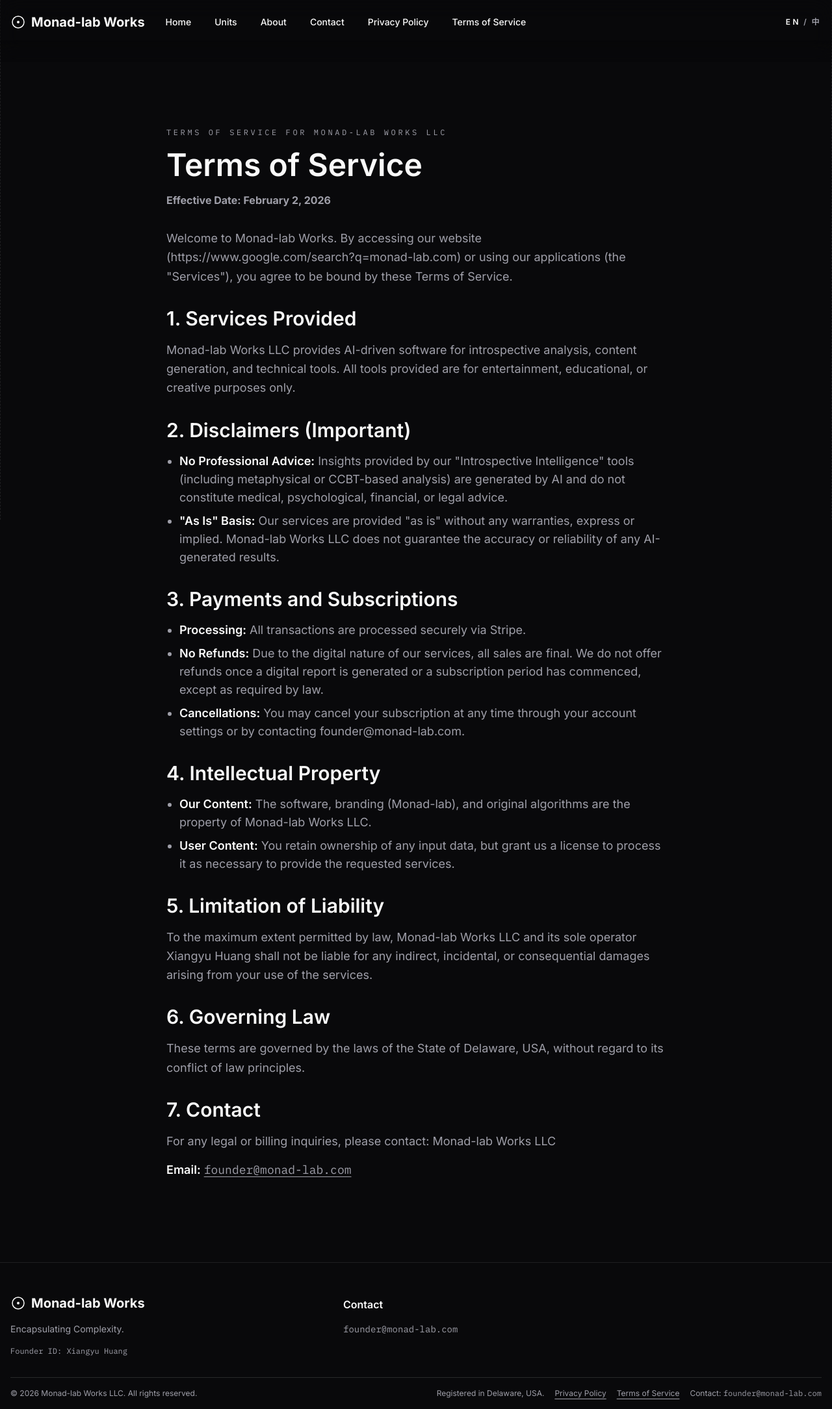
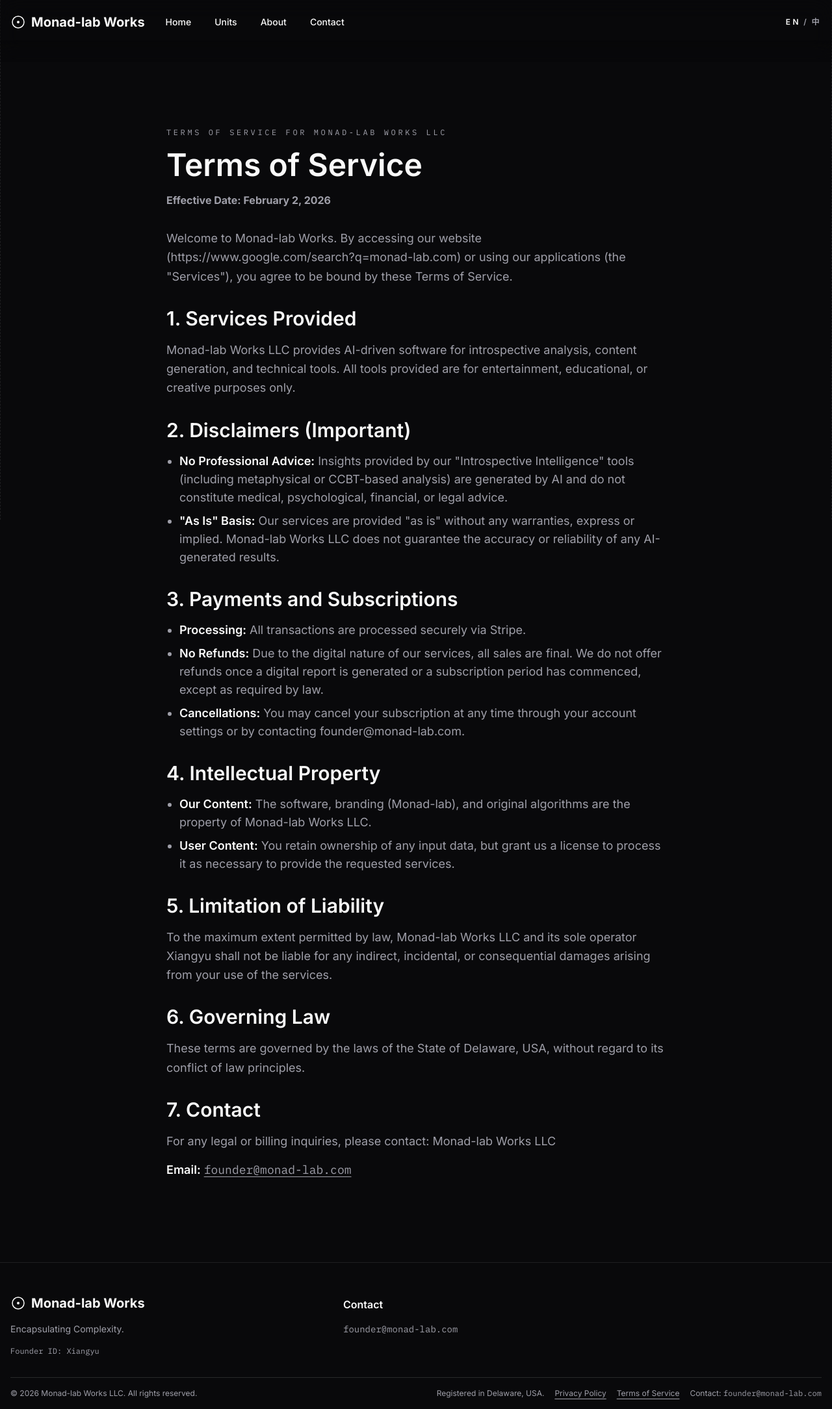
Before and after one commit to daisyluvr42/monad-lab-web, a Next.js app: page /terms in a window 1280 px wide. Shown: the whole page at 65% size. Built offline with nearby package versions, Linux system fonts and the light colour scheme.

Commit message:
feat: simplify founder name and update navigation links

```diff
--- a/app/layout.tsx
+++ b/app/layout.tsx
@@ -27,10 +27,10 @@ export const metadata: Metadata = {
   ],
   authors: [
     {
-      name: "Xiangyu Huang",
+      name: "Xiangyu",
     },
   ],
-  creator: "Xiangyu Huang",
+  creator: "Xiangyu",
   openGraph: {
     type: "website",
     locale: "en_US",
--- a/components/sections/about/default.tsx
+++ b/components/sections/about/default.tsx
@@ -12,7 +12,7 @@ interface AboutProps {
 }
 
 export default function About({
-  founderId = "Xiangyu Huang",
+  founderId = "Xiangyu",
   id = "about",
   className,
 }: AboutProps) {
--- a/components/sections/footer/default.tsx
+++ b/components/sections/footer/default.tsx
@@ -42,7 +42,7 @@ export default function FooterSection({
                 {t("footer.tagline")}
               </p>
               <div className="text-muted-foreground font-mono text-xs">
-                {t("footer.founderLabel")}: Xiangyu Huang
+                {t("footer.founderLabel")}: Xiangyu
               </div>
             </FooterColumn>
             <FooterColumn>
--- a/messages/en.json
+++ b/messages/en.json
@@ -1,16 +1,26 @@
 {
   "nav": {
     "links": [
-      { "label": "Home", "href": "/#home" },
-      { "label": "Units", "href": "/#units" },
-      { "label": "About", "href": "/#about" },
-      { "label": "Contact", "href": "/#contact" },
-      { "label": "Privacy Policy", "href": "/privacy" },
-      { "label": "Terms of Service", "href": "/terms" }
+      {
+        "label": "Home",
+        "href": "/#home"
+      },
+      {
+        "label": "Units",
+        "href": "/#units"
+      },
+      {
+        "label": "About",
+        "href": "/#about"
+      },
+      {
+        "label": "Contact",
+        "href": "/#contact"
+      }
     ],
     "toggle": {
       "en": "EN",
-      "zh": "中",
+      "zh": "\u4e2d",
       "label": "Language"
     }
   },
@@ -58,7 +68,7 @@
     "tagline": "Encapsulating Complexity.",
     "founderLabel": "Founder ID",
     "contactTitle": "Contact",
-    "copyright": "© 2026 Monad-lab Works LLC. All rights reserved.",
+    "copyright": "\u00a9 2026 Monad-lab Works LLC. All rights reserved.",
     "registered": "Registered in Delaware, USA.",
     "privacy": "Privacy Policy",
     "terms": "Terms of Service",
@@ -92,11 +102,22 @@
       },
       {
         "title": "2. How We Use Your Information",
-        "body": ["We use your data solely to:"],
+        "body": [
+          "We use your data solely to:"
+        ],
         "items": [
-          { "label": "", "text": "Generate personalized insights and AI-driven content." },
-          { "label": "", "text": "Process transactions via Stripe Atlas-supported systems." },
-          { "label": "", "text": "Maintain and improve our technology studio's products." }
+          {
+            "label": "",
+            "text": "Generate personalized insights and AI-driven content."
+          },
+          {
+            "label": "",
+            "text": "Process transactions via Stripe Atlas-supported systems."
+          },
+          {
+            "label": "",
+            "text": "Maintain and improve our technology studio's products."
+          }
         ]
       },
       {
@@ -123,7 +144,9 @@
       },
       {
         "title": "5. Contact Us",
-        "body": ["If you have any questions about this Privacy Policy, please contact us at:"],
+        "body": [
+          "If you have any questions about this Privacy Policy, please contact us at:"
+        ],
         "contactLabel": "Email",
         "contactEmail": "founder@monad-lab.com"
       }
@@ -157,7 +180,10 @@
       {
         "title": "3. Payments and Subscriptions",
         "items": [
-          { "label": "Processing", "text": "All transactions are processed securely via Stripe." },
+          {
+            "label": "Processing",
+            "text": "All transactions are processed securely via Stripe."
+          },
           {
             "label": "No Refunds",
             "text": "Due to the digital nature of our services, all sales are final. We do not offer refunds once a digital report is generated or a subscription period has commenced, except as required by law."
@@ -184,7 +210,7 @@
       {
         "title": "5. Limitation of Liability",
         "body": [
-          "To the maximum extent permitted by law, Monad-lab Works LLC and its sole operator Xiangyu Huang shall not be liable for any indirect, incidental, or consequential damages arising from your use of the services."
+          "To the maximum extent permitted by law, Monad-lab Works LLC and its sole operator Xiangyu shall not be liable for any indirect, incidental, or consequential damages arising from your use of the services."
         ]
       },
       {
--- a/messages/zh.json
+++ b/messages/zh.json
@@ -16,14 +16,6 @@
       {
         "label": "联系",
         "href": "/#contact"
-      },
-      {
-        "label": "隐私政策",
-        "href": "/privacy"
-      },
-      {
-        "label": "服务条款",
-        "href": "/terms"
       }
     ],
     "toggle": {
@@ -218,7 +210,7 @@
       {
         "title": "5. 责任限制",
         "body": [
-          "在法律允许的最大范围内，Monad-lab Works LLC 及其唯一运营者 Xiangyu Huang 对您使用服务导致的任何间接、附带或后果性损害不承担责任。"
+          "在法律允许的最大范围内，Monad-lab Works LLC 及其唯一运营者 Xiangyu 对您使用服务导致的任何间接、附带或后果性损害不承担责任。"
         ]
       },
       {
```
